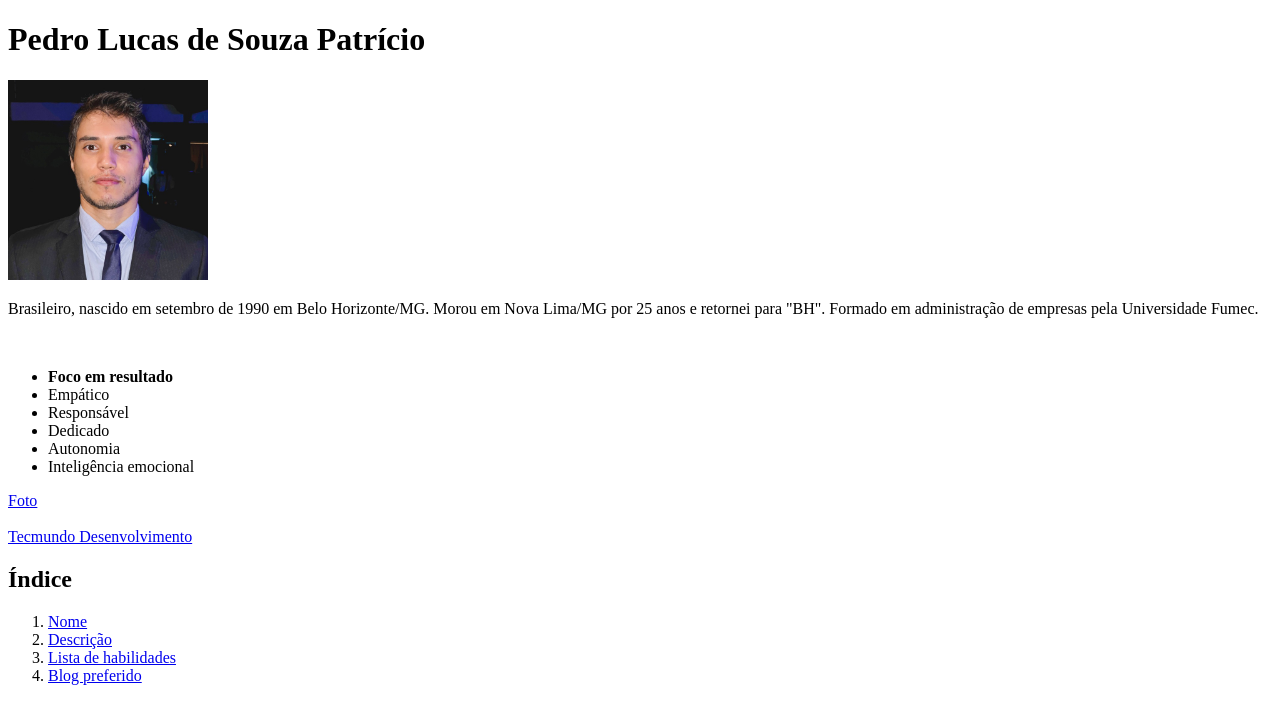
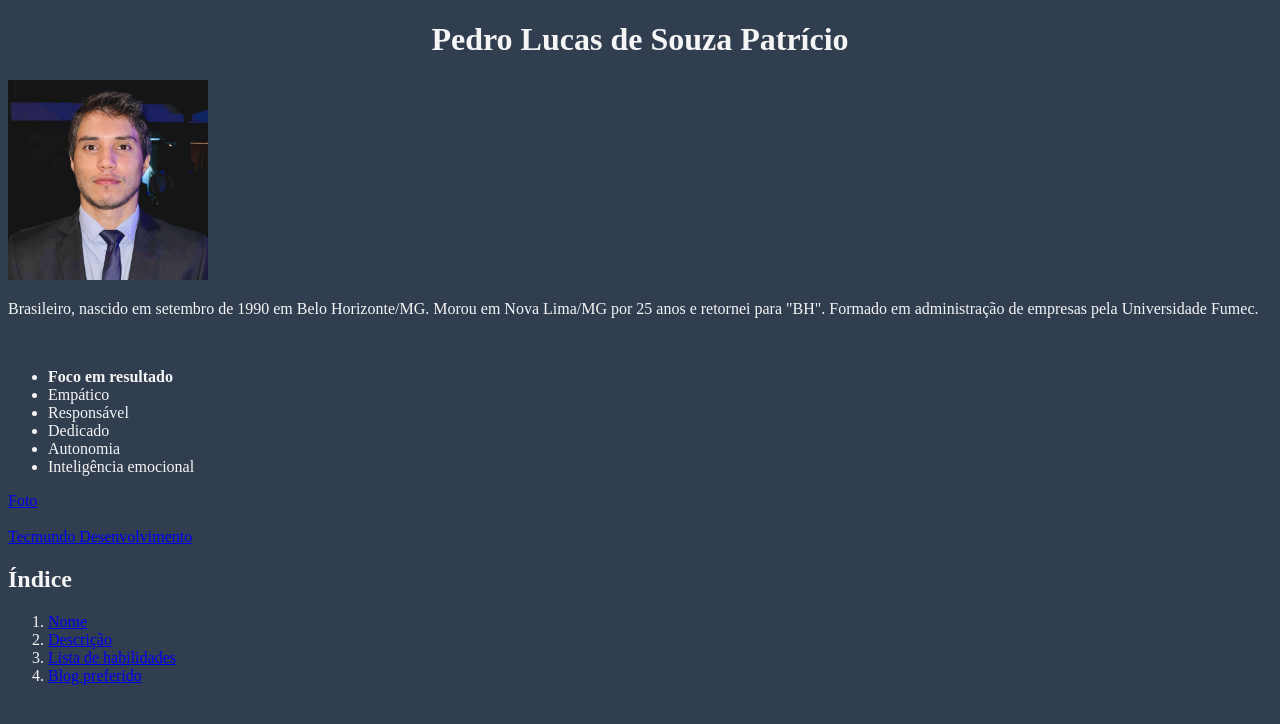
Before and after one commit to pedrolspatricio/pedrolspatricio.github.io, a plain HTML site: page index.html in a window 1280 px wide. Drawn offline with Linux system fonts and the light colour scheme.

Commit message:
Inicio do CSS

```diff
--- a/index.html
+++ b/index.html
@@ -4,7 +4,23 @@
     <meta charset="UTF-8">
     <meta http-equiv="X-UA-Compatible" content="IE=edge">
     <meta name="viewport" content="width=device-width, initial-scale=1.0">
-    <title>Document</title>
+    <title>Portifólio Pedro Patrício</title>
+    <style>
+
+        body{
+            background-color: #313E50;
+            color: whitesmoke;
+        }
+
+        h1{
+            text-align: center;
+        }
+
+        img{
+            text-align: center;
+        }
+
+    </style>
 </head>
 <body>
     <h1 id="nome"> Pedro Lucas de Souza Patrício</h1>
```
